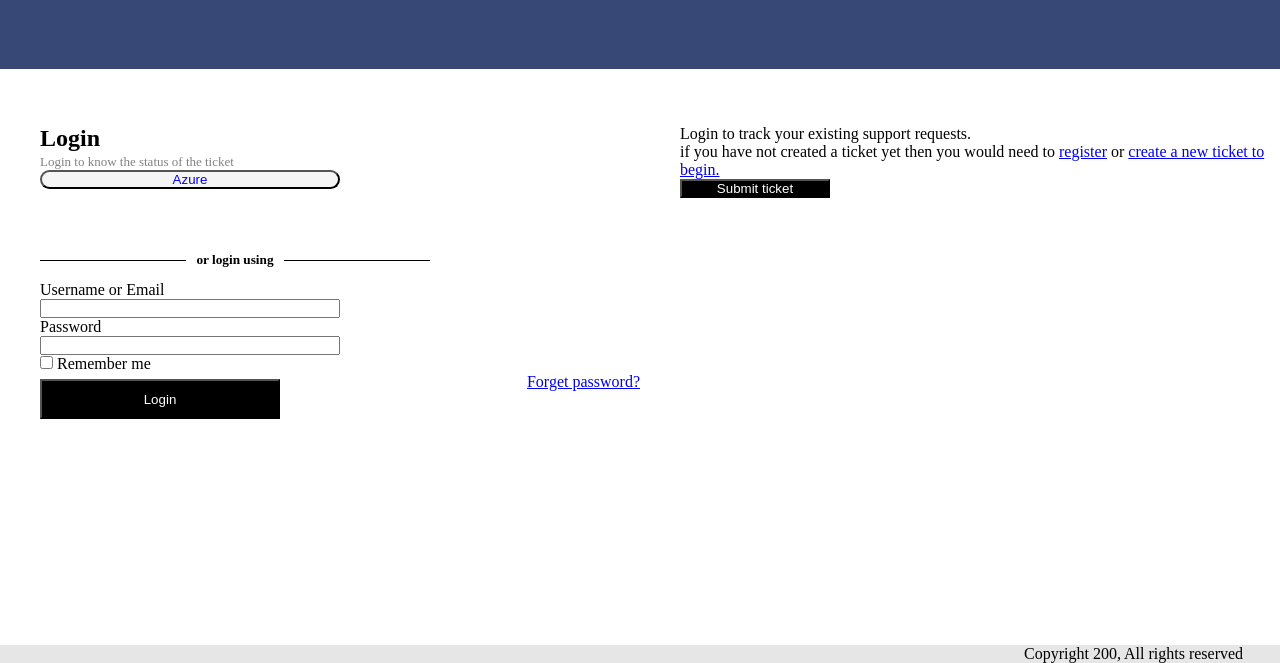
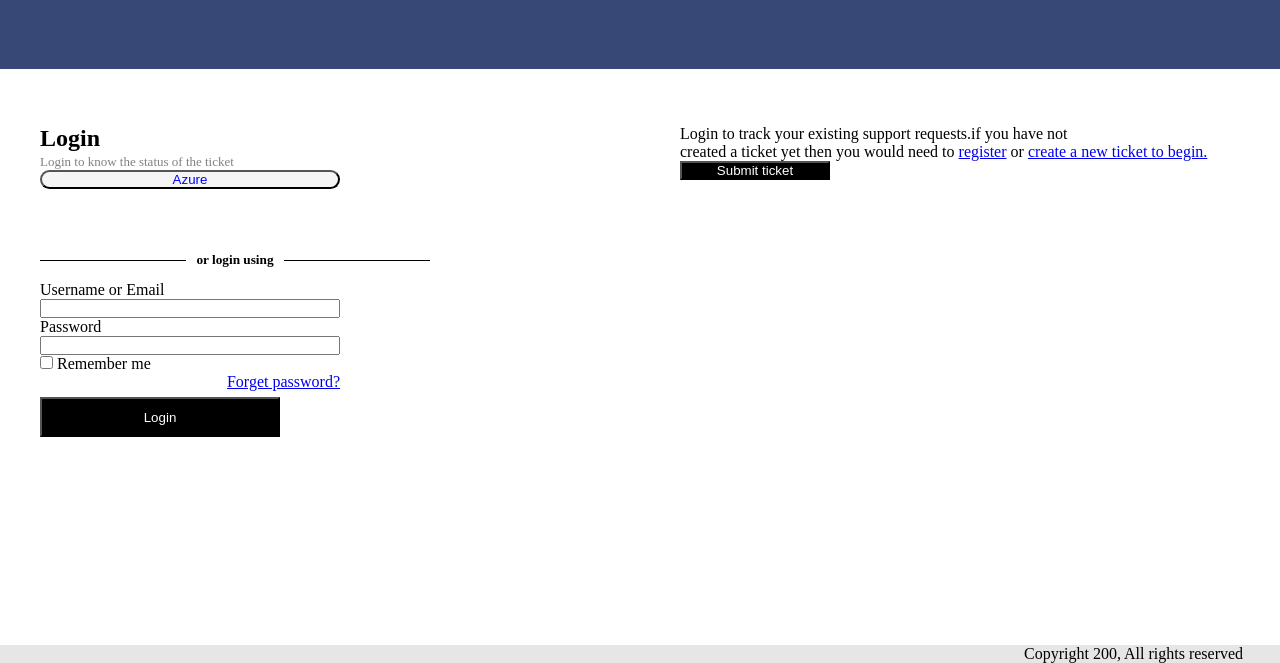
Before and after one commit to szerr7/szerr7.github.lab3, a plain HTML site: page docs/index.html in a window 1280 px wide. Shown: the part 202-865 px from the top of the page. Drawn offline with Linux system fonts and the light colour scheme.

Commit message:
login added

```diff
--- a/docs/css/style.css
+++ b/docs/css/style.css
@@ -174,6 +174,10 @@ footer{
 
 
 }
+
+
+
+
 h5 {
 
     padding-top: 10%;
--- a/docs/index.html
+++ b/docs/index.html
@@ -80,7 +80,7 @@
 
                                                       <section><input type="checkbox" name="remember me" id="remember me"> Remember me</section>
 
-                                                      <a href="_blank" id="forget-password">Forget password?</a>
+                                                      <a style="padding-right: 50%;" href="_blank" id="forget-password">Forget password?</a>
 
                                                       <input type="submit" value="Login" id="log-button">
                                                   </section>
@@ -95,7 +95,7 @@
                               <div>
 
                                         <div class="inline-box">
-                                                  <p>Login to track your existing support requests. <br> if you have not created a ticket yet then you
+                                                  <p>Login to track your existing support requests.if you have not <br> created a ticket yet then you
                                                       would need to <a href="#">register</a> or <a href="#">create a new ticket to begin.
                                                   </p></a>
 
```
